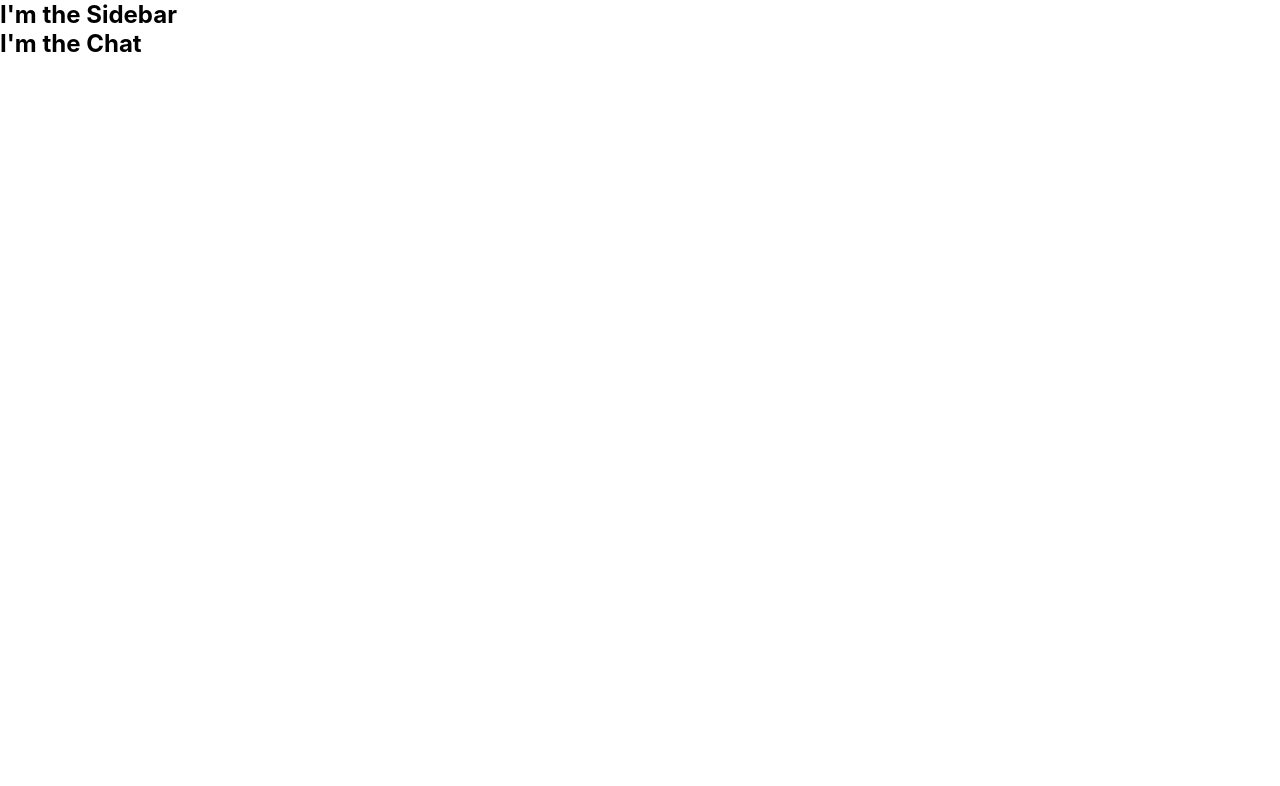
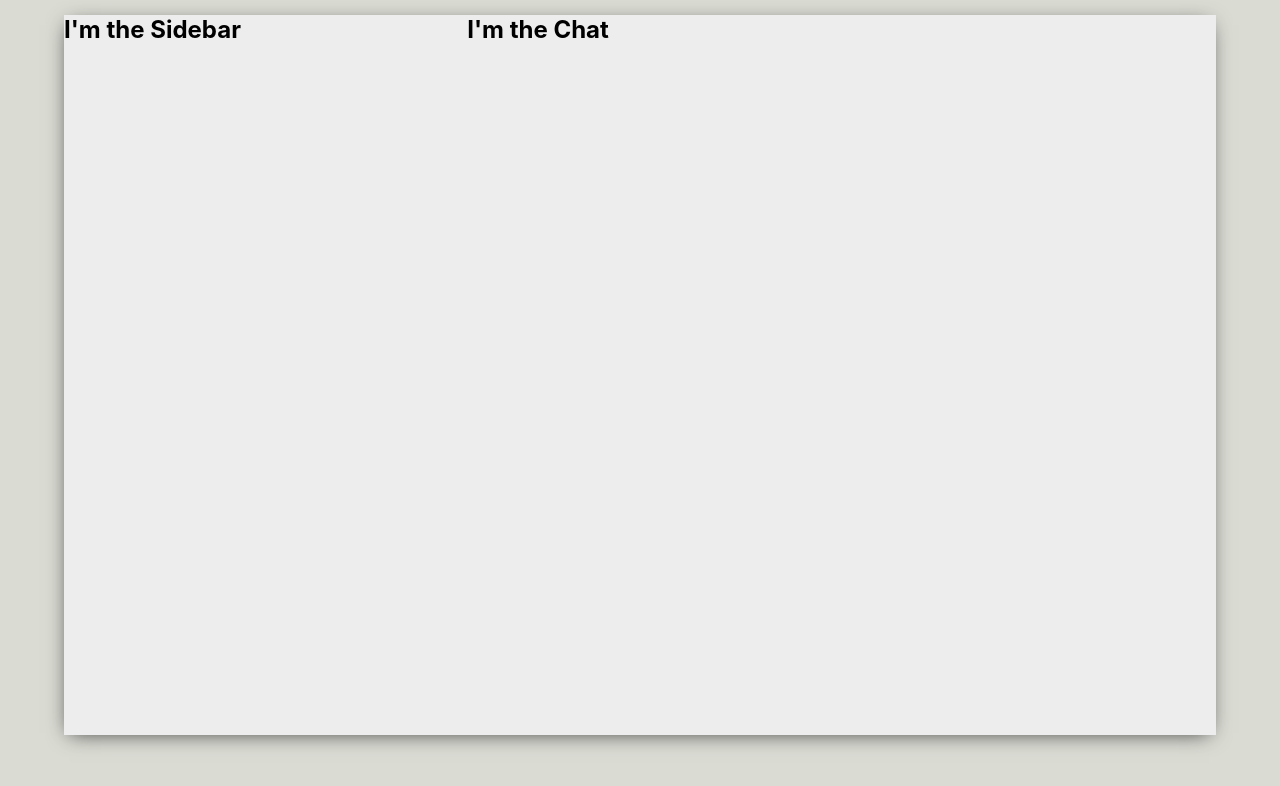
Before and after one commit to oguzgul06/Whatsapp-Mern-Clone, a React (Create React App) app in the folder wp-frontend/: page / in a window 1280 px wide. Shown: the top 786 px of the page. Built offline with nearby package versions, Linux system fonts and the light colour scheme.

Commit message:
Design app-body and set-up flex for components

```diff
--- a/wp-frontend/src/App.css
+++ b/wp-frontend/src/App.css
@@ -0,0 +1,15 @@
+.app {
+  display: grid;
+  place-items: center;
+  height: 100vh;
+  background-color: #dadbd3;
+}
+
+.app__body {
+  display: flex;
+  background-color: #ededed;
+  margin-top: -50px;
+  height: 90vh;
+  width: 90vw;
+  box-shadow: -1px 4px 20px -6px rgba(0, 0, 0, 0.75);
+}
--- a/wp-frontend/src/App.js
+++ b/wp-frontend/src/App.js
@@ -5,10 +5,12 @@
 function App() {
   return (
     <div className="app">
-      {/* Sidebar Component */}
-      <Sidebar />
-      {/* Chat Component */}
-      <Chat />
+      <div className="app__body">
+        {/* Sidebar Component */}
+        <Sidebar />
+        {/* Chat Component */}
+        <Chat />
+      </div>
     </div>
   );
 }
--- a/wp-frontend/src/components/Chat.css
+++ b/wp-frontend/src/components/Chat.css
@@ -0,0 +1,5 @@
+.chat {
+  display: flex;
+  flex-direction: column;
+  flex: 0.65;
+}
--- a/wp-frontend/src/components/Sidebar.css
+++ b/wp-frontend/src/components/Sidebar.css
@@ -0,0 +1,5 @@
+.sidebar {
+  display: flex;
+  flex-direction: column;
+  flex: 0.35;
+}
```
